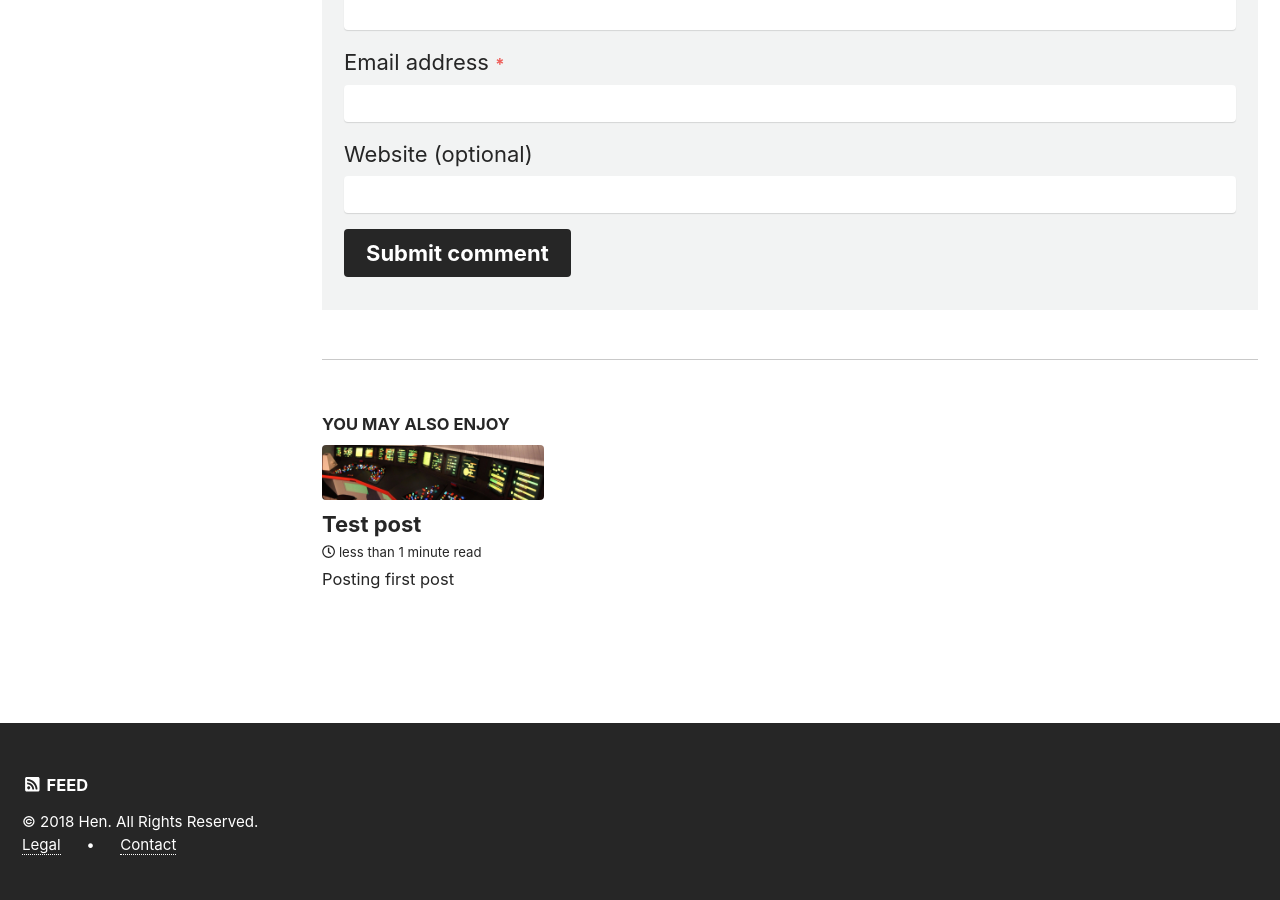
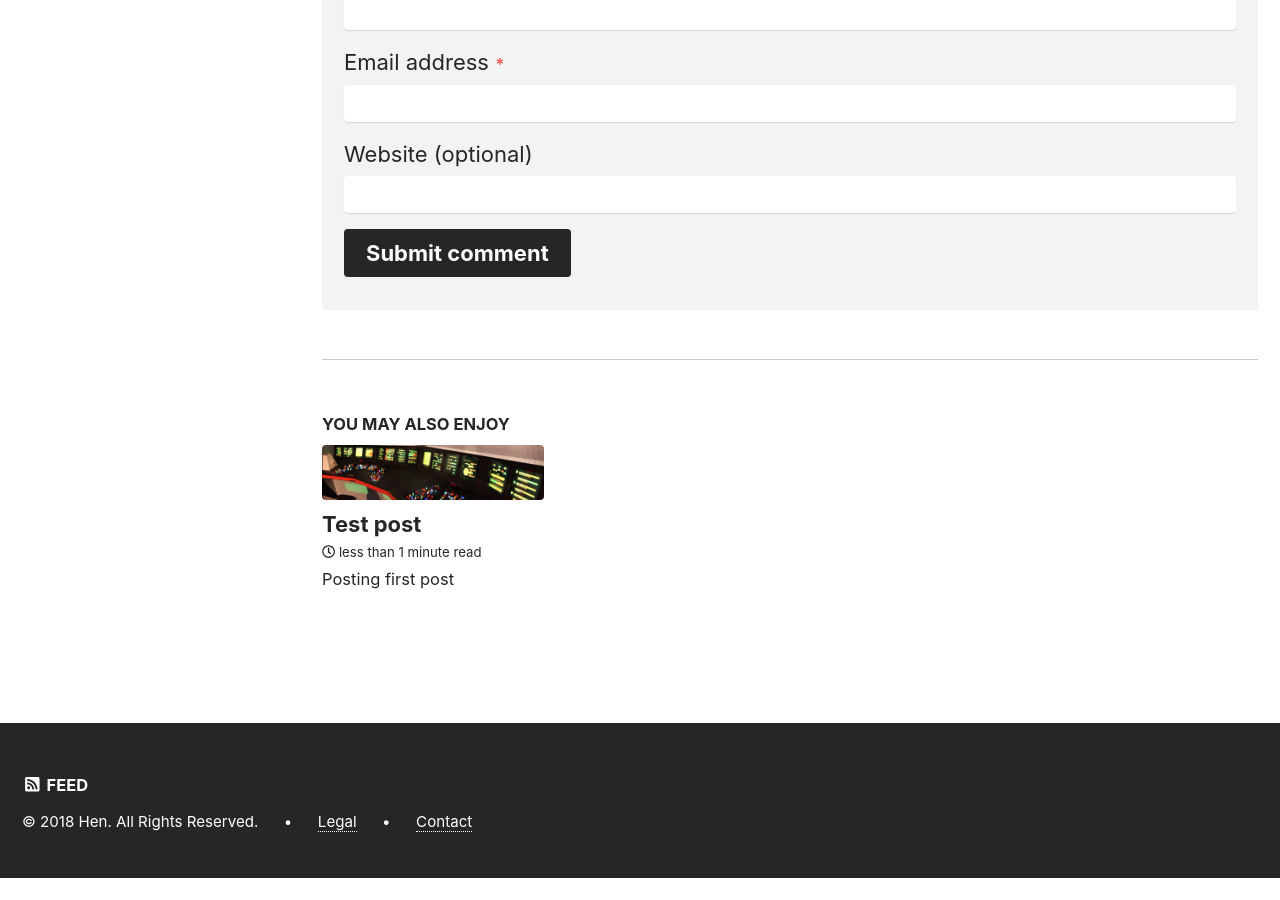
Before and after one commit to codechair/blog, a Jekyll site: the page built from _posts/2018-08-14-test-post.md, in a window 1280 px wide and 900 px high, scrolled down 1016 px. Built offline with Jekyll 4.4.1, drawn with Linux system fonts in a browser that asks for light colours; nearby versions of some CDN libraries; comment, search, counter and statistics services are not loaded; a style sheet for code colours, icons or effects is not loaded; after the commit the page ends 1893 px from its top, so only the background shows below that.

Commit message:
footer copyright in one line

```diff
--- a/_includes/footer.html
+++ b/_includes/footer.html
@@ -34,5 +34,4 @@
   </ul>
 </div>
 
-<div class="page__footer-copyright">&copy; {{ site.time | date: '%Y' }} {{ site.name | default: site.title }}. All Rights Reserved. </div>
-<div class="page__footer-copyright"><a href="https://codechair.github.io/legal">Legal</a> &nbsp;&nbsp;&nbsp;&nbsp; • &nbsp;&nbsp;&nbsp;&nbsp; <a href="https://codechair.github.io/contact">Contact</a> </div>
+<div class="page__footer-copyright">&copy; {{ site.time | date: '%Y' }} {{ site.name | default: site.title }}. All Rights Reserved.  &nbsp;&nbsp;&nbsp;&nbsp; • &nbsp;&nbsp;&nbsp;&nbsp; <a href="https://codechair.github.io/legal">Legal</a> &nbsp;&nbsp;&nbsp;&nbsp; • &nbsp;&nbsp;&nbsp;&nbsp; <a href="https://codechair.github.io/contact">Contact</a></div>
```
